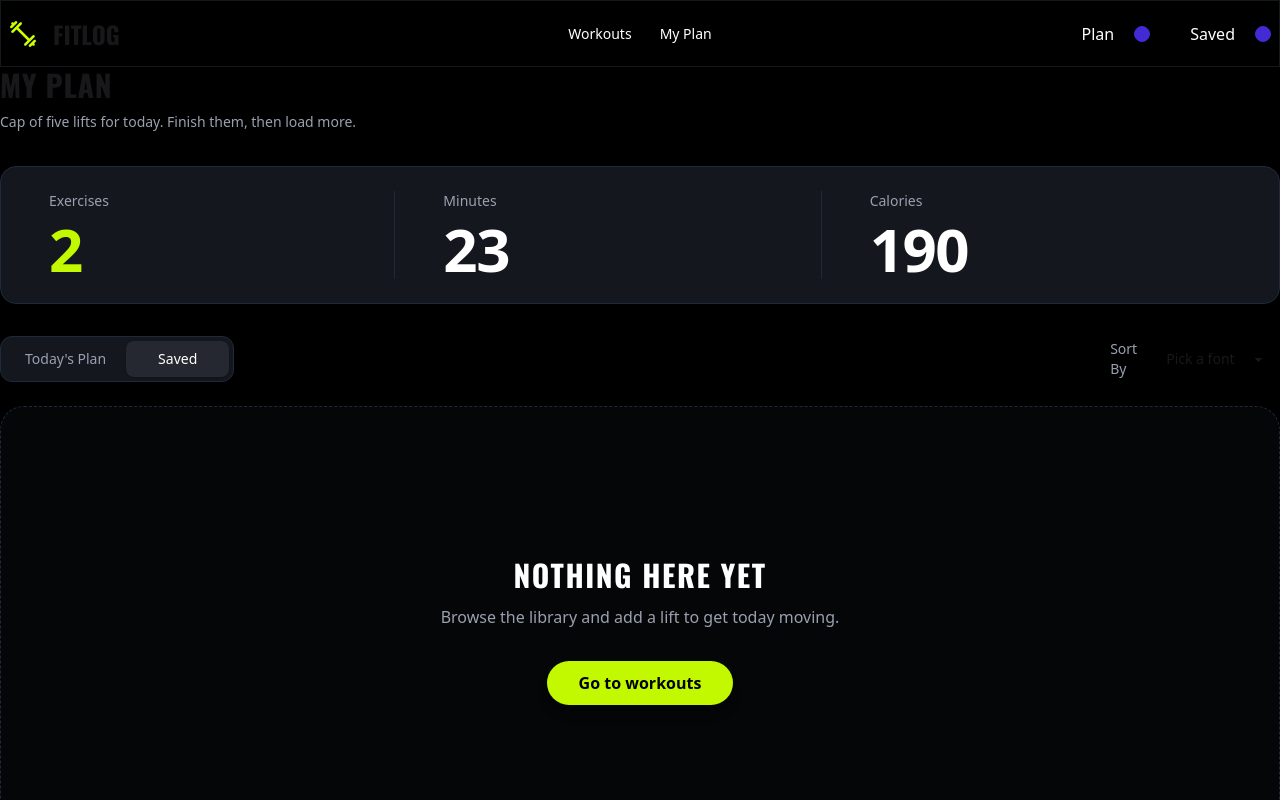
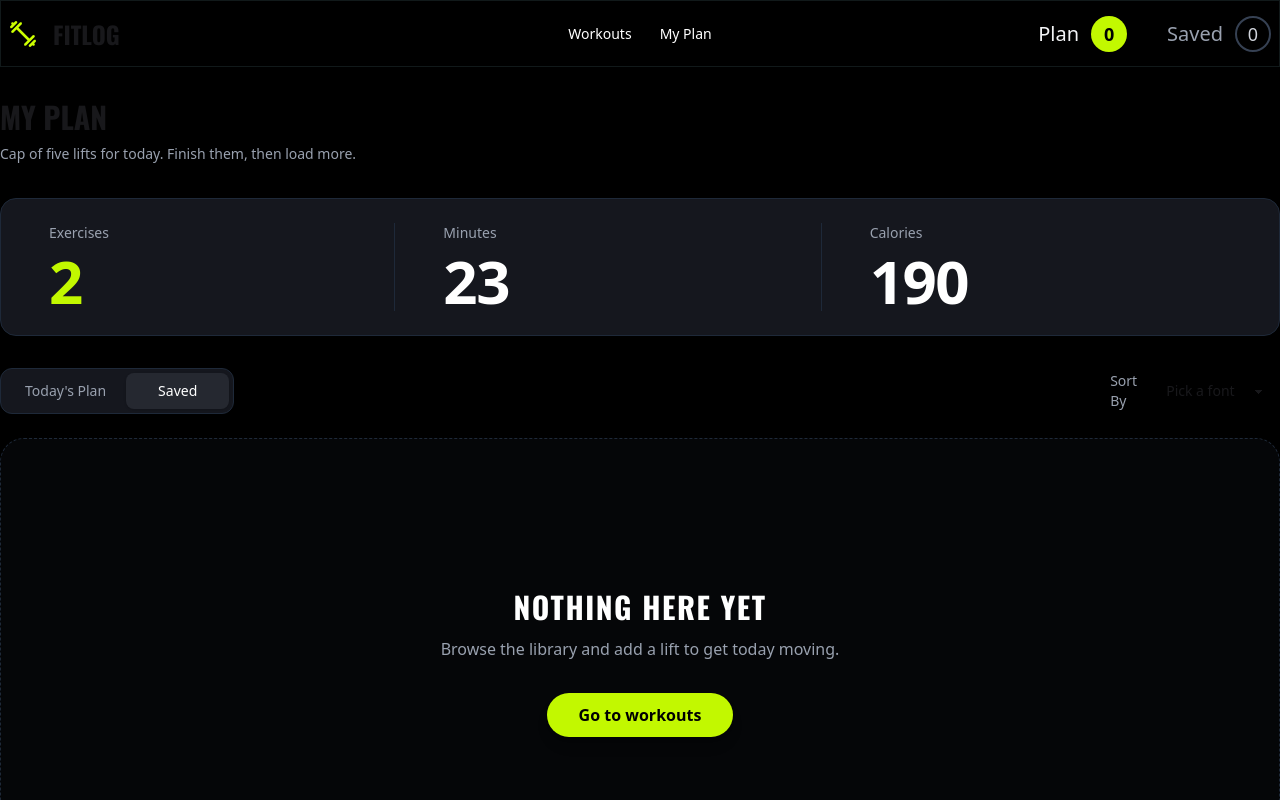
Before and after one commit to hakim-azizul/Fit-Log, a Next.js app: page /my-plan in a window 1280 px wide. Shown: the top 800 px of the page. Built offline with nearby package versions, Linux system fonts and the light colour scheme.

Commit message:
Add BadgeCounter component and integrate WorkProvider in layout for workout plans and saved works

```diff
--- /dev/null
+++ b/src/Components/Nav/BadgeCounter.tsx
@@ -0,0 +1,31 @@
+'use client'
+import React, { useContext } from "react";
+import Link from "next/link";
+import {WorksProvider} from "@/context/WorkProvider";
+
+const BadgeCounter = () => {
+    const {plans, savedWorks} =useContext(WorksProvider);
+  return (
+    <div className="navbar-end flex items-center gap-10">
+      <Link href="/" className="flex items-center gap-3 group">
+        <span className="text-gray-100 text-xl font-medium transition-colors group-hover:text-white">
+          Plan
+        </span>
+        <div className="w-9 h-9 flex items-center justify-center bg-[#C2F800] text-black text-lg font-bold rounded-full shrink-0">
+          {plans.length}
+        </div>
+      </Link>
+
+      <Link href="/" className="flex items-center gap-3 group">
+        <span className="text-gray-400 text-xl font-medium transition-colors group-hover:text-gray-300">
+          Saved
+        </span>
+        <div className="w-9 h-9 flex items-center justify-center bg-transparent text-gray-300 text-lg font-medium rounded-full border-2 border-gray-700 shrink-0 transition-colors group-hover:border-gray-500">
+          {savedWorks.length}
+        </div>
+      </Link>
+    </div>
+  );
+};
+
+export default BadgeCounter;
--- a/src/Components/shared/Nav.tsx
+++ b/src/Components/shared/Nav.tsx
@@ -2,6 +2,7 @@ import Image from "next/image";
 import Logo from "@/assets/logo.png";
 import React from "react";
 import Link from "next/link";
+import BadgeCounter from "../Nav/BadgeCounter";
 
 const Nav = () => {
   return (
@@ -80,24 +81,7 @@ const Nav = () => {
             </ul>
           </div>
           <div className="navbar-end flex gap-10">
-            <div className="flex items-center gap-5">
-                                <Link
-                  href="/"
-                  className="bg-black text-white hover:bg-[#C2F800]/20 hover:text-[#C2F800] p-x4 rounded-4xl"
-                >
-                  Plan
-                </Link>
-                <div className="badge badge-primary badge-xs"></div>
-            </div>
-            <div className="flex items-center gap-5">
-                                <Link
-                  href="/"
-                  className="bg-black text-white hover:bg-[#C2F800]/20 hover:text-[#C2F800] p-x4 rounded-4xl"
-                >
-                  Saved
-                </Link>
-                <div className="badge badge-primary badge-xs"></div>
-            </div>
+            <BadgeCounter />
           </div>
         </div>
       </nav>
--- a/src/app/layout.tsx
+++ b/src/app/layout.tsx
@@ -3,12 +3,12 @@ import { Inter, Oswald } from "next/font/google";
 import "./globals.css";
 import Nav from "@/Components/shared/Nav";
 import Footer from "@/Components/shared/Footer";
+import WorkProvider from "@/context/WorkProvider";
 
 const inter = Inter({
   variable: "--font-inter",
   subsets: ["latin"],
 });
-
 
 const oswald = Oswald({
   variable: "--font-oswald",
@@ -28,9 +28,11 @@ export default function RootLayout({ children }: LayoutProps<"/">) {
       className={`$${inter.variable} ${oswald.variable} h-full antialiased`}
     >
       <body className="min-h-full flex flex-col">
-        <Nav />
-        {children}
-        <Footer />
+        <WorkProvider>
+          <Nav />
+          {children}
+          <Footer />
+        </WorkProvider>
       </body>
     </html>
   );
--- a/src/app/my-plan/page.tsx
+++ b/src/app/my-plan/page.tsx
@@ -6,7 +6,7 @@ const MyPlanPage = () => {
   return (
     <div className="bg-black">
       <section className="container mx-auto">
-        <h1 className="text-3xl md:text-3xl font-extrabold font-oswald tracking-wide uppercase">
+        <h1 className="text-3xl md:text-3xl font-extrabold font-oswald pt-8">
           MY PLAN
         </h1>
         <p className="text-gray-400 text-sm mt-2 leading-relaxed">
--- a/src/context/WorkProvider.tsx
+++ b/src/context/WorkProvider.tsx
@@ -1,3 +1,4 @@
+'use client'
 import IWork from "@/types/workType";
 import React, {
   createContext,
@@ -21,8 +22,8 @@ export const WorksProvider = createContext<IWorkProvider>({
 });
 
 const WorkProvider = ({ children }: { children: ReactNode }) => {
-  const [plans, setPlans] = useState([]);
-  const [savedWorks, setSavedWorks] = useState([]);
+  const [plans, setPlans] = useState<IWork[]>([]);
+  const [savedWorks, setSavedWorks] = useState<IWork[]>([]);
   const contextData = {
     plans,
     setPlans,
```
